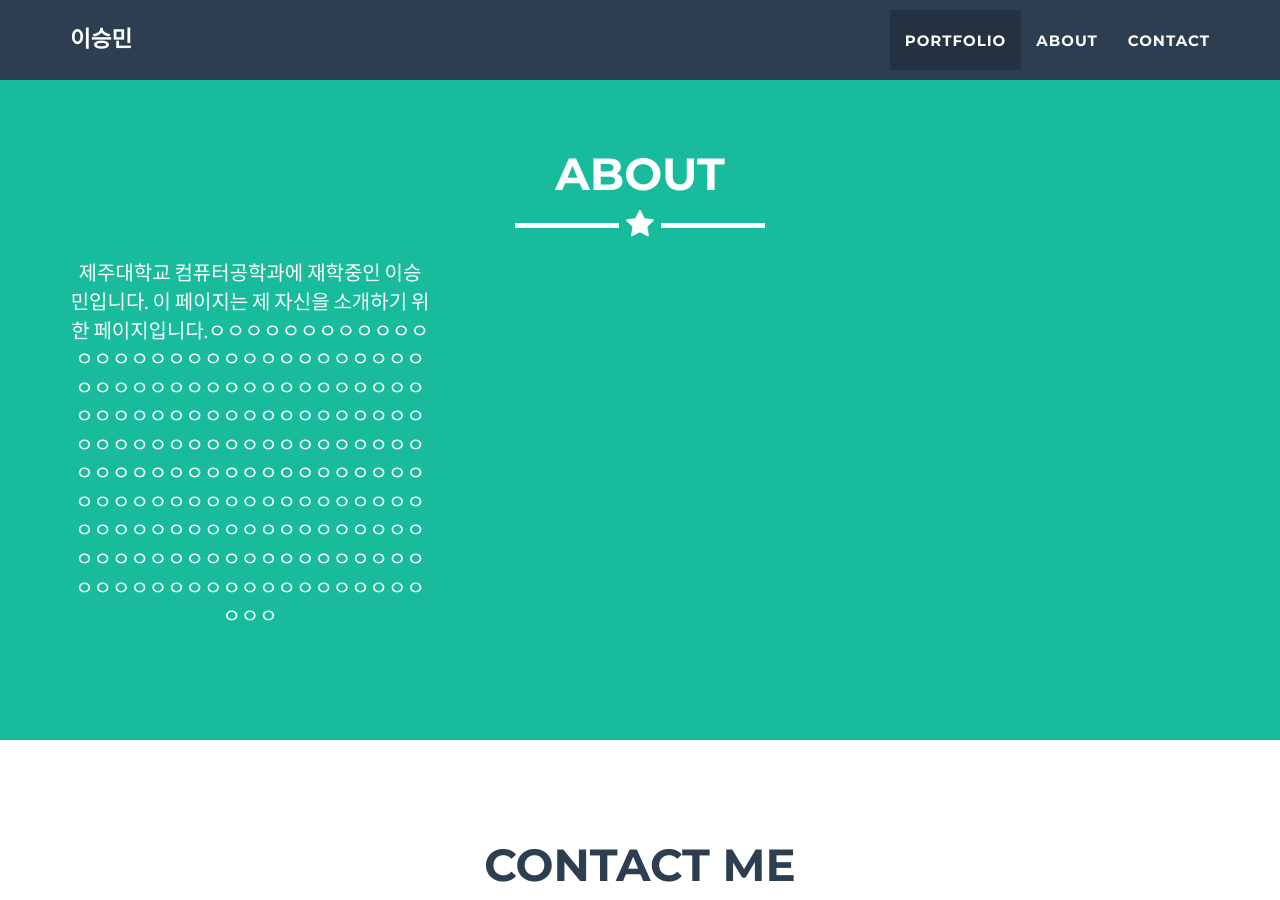
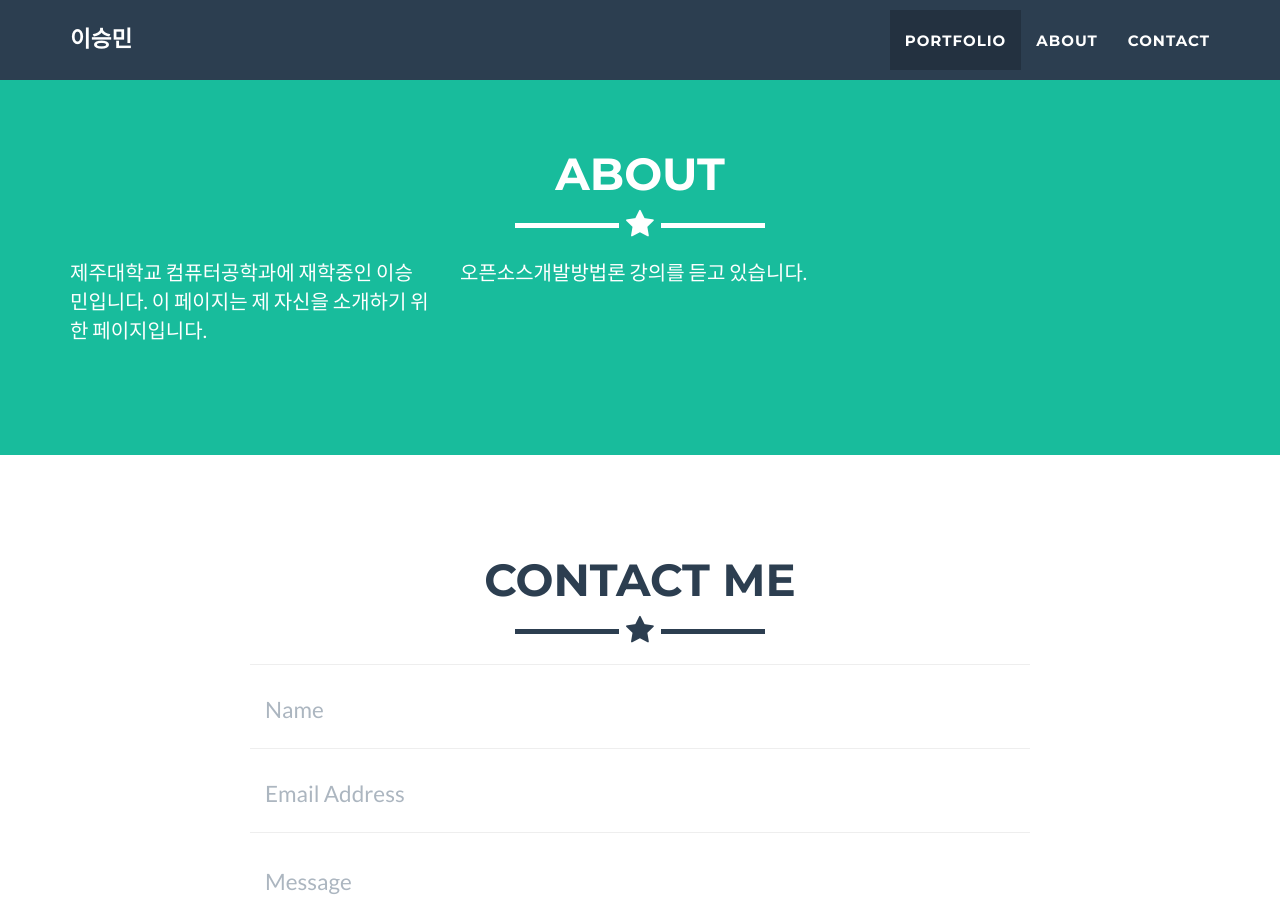
Before and after one commit to smlee5270/smlee5270.github.io, a Jekyll site: the page built from _posts/2014-07-18-project-1.markdown, in a window 1280 px wide and 900 px high, scrolled down 1386 px. Built offline with Jekyll 4.4.1, drawn with Linux system fonts in a browser that asks for light colours.

Commit message:
ㄹㄴㄹㄴㄹ

```diff
--- a/_includes/about.html
+++ b/_includes/about.html
@@ -9,11 +9,15 @@
             </div>
             <div class="row">
                 <div class="col-lg-4">
-                    <center>
-                    <p>제주대학교 컴퓨터공학과에 재학중인 이승민입니다. 이 페이지는 제 자신을 소개하기 위한 페이지입니다.ㅇㅇㅇㅇㅇㅇㅇㅇㅇㅇㅇㅇㅇㅇㅇㅇㅇㅇㅇㅇㅇㅇㅇㅇㅇㅇㅇㅇㅇㅇㅇㅇㅇㅇㅇㅇㅇㅇㅇㅇㅇㅇㅇㅇㅇㅇㅇㅇㅇㅇㅇㅇㅇㅇㅇㅇㅇㅇㅇㅇㅇㅇㅇㅇㅇㅇㅇㅇㅇㅇㅇㅇㅇㅇㅇㅇㅇㅇㅇㅇㅇㅇㅇㅇㅇㅇㅇㅇㅇㅇㅇㅇㅇㅇㅇㅇㅇㅇㅇㅇㅇㅇㅇㅇㅇㅇㅇㅇㅇㅇㅇㅇㅇㅇㅇㅇㅇㅇㅇㅇㅇㅇㅇㅇㅇㅇㅇㅇㅇㅇㅇㅇㅇㅇㅇㅇㅇㅇㅇㅇㅇㅇㅇㅇㅇㅇㅇㅇㅇㅇㅇㅇㅇㅇㅇㅇㅇㅇㅇㅇㅇㅇㅇㅇㅇㅇㅇㅇㅇㅇㅇㅇㅇㅇㅇㅇㅇㅇㅇㅇㅇㅇㅇㅇㅇㅇ</p>
-                    </center>
+
+                    <p>제주대학교 컴퓨터공학과에 재학중인 이승민입니다. 이 페이지는 제 자신을 소개하기 위한 페이지입니다.</p>
+
                         </div>
+                   <div class="col-lg-4">
 
+                    <p>오픈소스개발방법론 강의를 듣고 있습니다.</p>
+
+                        </div>
             </div>
         </div>
     </section>
```
